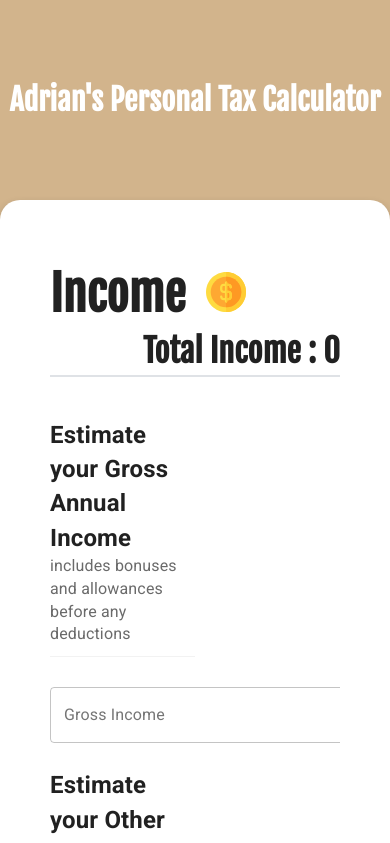
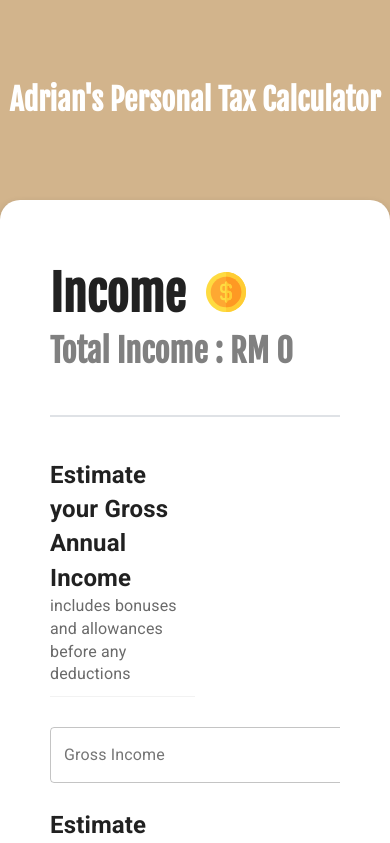
Before and after one commit to khun84/IncomeTaxCalculator, a React (Create React App) app: page / in a window 390 px wide. Shown: the top 843 px of the page. Built offline with nearby package versions, Linux system fonts and the light colour scheme.

Commit message:
finished making header section responsive

```diff
--- a/public/app.css
+++ b/public/app.css
@@ -36,6 +36,7 @@
 
 .total {
     float: right;
+    color: gray;
 }
 
 .total h6 {
@@ -179,6 +180,11 @@
 .headerDiv h1 {
     font-size: 36px;
  }
+
+
+ .total {
+    float: none;
+}
 }
 
 @media (max-width: 540px)  {
@@ -195,6 +201,7 @@
     .headerDiv h1 {
         font-size: 30px;
      }
+
 }
 
 @media (max-width: 330px)  {
--- a/src/HeaderSection.js
+++ b/src/HeaderSection.js
@@ -32,7 +32,7 @@ export default function IncomeSection(props) {
                 <div className="total">
                         <h6>
                             {getSectionType(props.title)}
-                            {props.total}
+                            RM {props.total}
                         </h6>
                     </div>
                 </h3>
```
